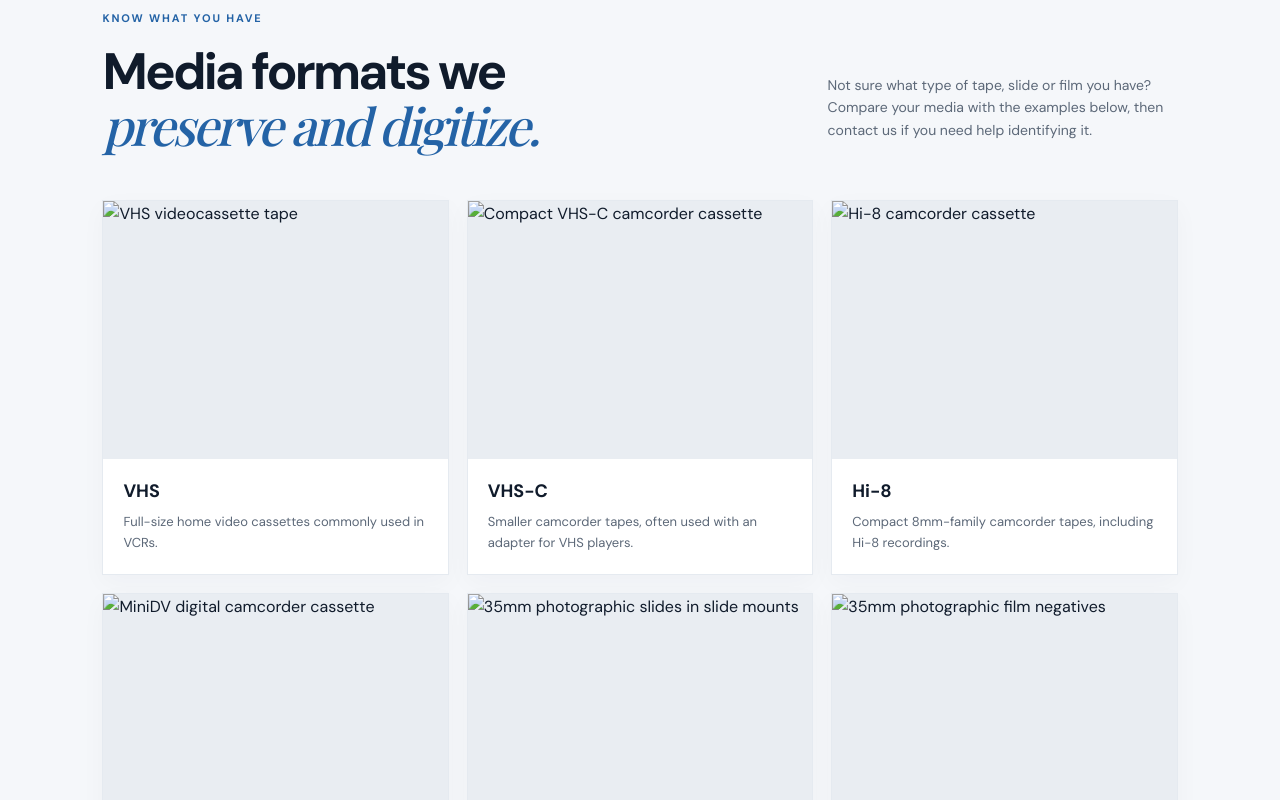
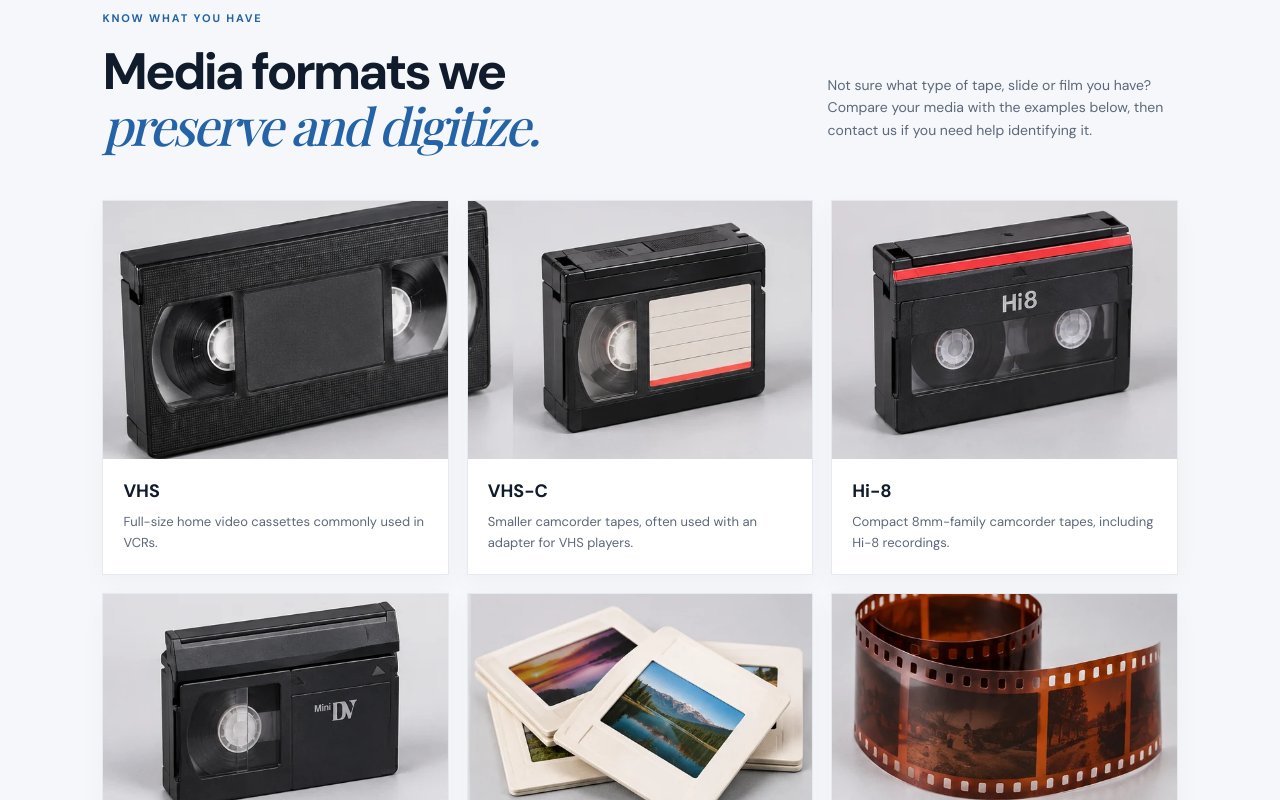
Before and after one commit to justinrockstarpro-glitch/save-every-memory-website, a plain HTML site: page index.html in a window 1280 px wide. Shown: the part 2000-2800 px from the top of the page. Drawn offline with nearby package versions, Linux system fonts and the light colour scheme; a web font is replaced by a local one.

Commit message:
Update index.html

```diff
--- a/index.html
+++ b/index.html
@@ -11,7 +11,7 @@
   <div class="announcement">Preserving Yesterday. Producing Today. Capturing Tomorrow.</div>
   <header class="site-header">
     <a class="brand" href="#home" aria-label="Save Every Memory home">
-      <img class="brand-logo" src="assets/save-every-memory-logo.png" alt="Save Every Memory logo">
+      <img class="brand-logo" src="save-every-memory-logo.png" alt="Save Every Memory logo">
       <span><strong>Save Every Memory</strong><small>Preserve • Produce • Remember</small></span>
     </a>
     <button class="menu-toggle" aria-label="Toggle navigation" aria-expanded="false">☰</button>
@@ -59,12 +59,12 @@
     <section class="formats section-pad" id="formats">
       <div class="section-heading"><div><p class="eyebrow">Know what you have</p><h2>Media formats we<br><em>preserve and digitize.</em></h2></div><p class="section-note">Not sure what type of tape, slide or film you have? Compare your media with the examples below, then contact us if you need help identifying it.</p></div>
       <div class="format-grid">
-        <article class="format-card"><img src="assets/vhs.webp" alt="VHS videocassette tape"><div><h3>VHS</h3><p>Full-size home video cassettes commonly used in VCRs.</p></div></article>
-        <article class="format-card"><img src="assets/vhsc.webp" alt="Compact VHS-C camcorder cassette"><div><h3>VHS-C</h3><p>Smaller camcorder tapes, often used with an adapter for VHS players.</p></div></article>
-        <article class="format-card"><img src="assets/hi8.webp" alt="Hi-8 camcorder cassette"><div><h3>Hi-8</h3><p>Compact 8mm-family camcorder tapes, including Hi-8 recordings.</p></div></article>
-        <article class="format-card"><img src="assets/minidv.webp" alt="MiniDV digital camcorder cassette"><div><h3>MiniDV</h3><p>Small digital video cassettes used in many late-1990s and 2000s camcorders.</p></div></article>
-        <article class="format-card"><img src="assets/slides.webp" alt="35mm photographic slides in slide mounts"><div><h3>35mm Slides</h3><p>Individual mounted transparencies, often viewed in a slide projector.</p></div></article>
-        <article class="format-card"><img src="assets/film-negatives.webp" alt="35mm photographic film negatives"><div><h3>35mm Film & Negatives</h3><p>Photographic film strips and negatives ready for scanning.</p></div></article>
+        <article class="format-card"><img src="vhs.webp" alt="VHS videocassette tape"><div><h3>VHS</h3><p>Full-size home video cassettes commonly used in VCRs.</p></div></article>
+        <article class="format-card"><img src="vhsc.webp" alt="Compact VHS-C camcorder cassette"><div><h3>VHS-C</h3><p>Smaller camcorder tapes, often used with an adapter for VHS players.</p></div></article>
+        <article class="format-card"><img src="hi8.webp" alt="Hi-8 camcorder cassette"><div><h3>Hi-8</h3><p>Compact 8mm-family camcorder tapes, including Hi-8 recordings.</p></div></article>
+        <article class="format-card"><img src="minidv.webp" alt="MiniDV digital camcorder cassette"><div><h3>MiniDV</h3><p>Small digital video cassettes used in many late-1990s and 2000s camcorders.</p></div></article>
+        <article class="format-card"><img src="slides.webp" alt="35mm photographic slides in slide mounts"><div><h3>35mm Slides</h3><p>Individual mounted transparencies, often viewed in a slide projector.</p></div></article>
+        <article class="format-card"><img src="film-negatives.webp" alt="35mm photographic film negatives"><div><h3>35mm Film & Negatives</h3><p>Photographic film strips and negatives ready for scanning.</p></div></article>
       </div>
       <p class="format-note">These photos are visual examples. Tape labels, colors and cassette designs can vary by manufacturer and recording format.</p>
     </section>
```
